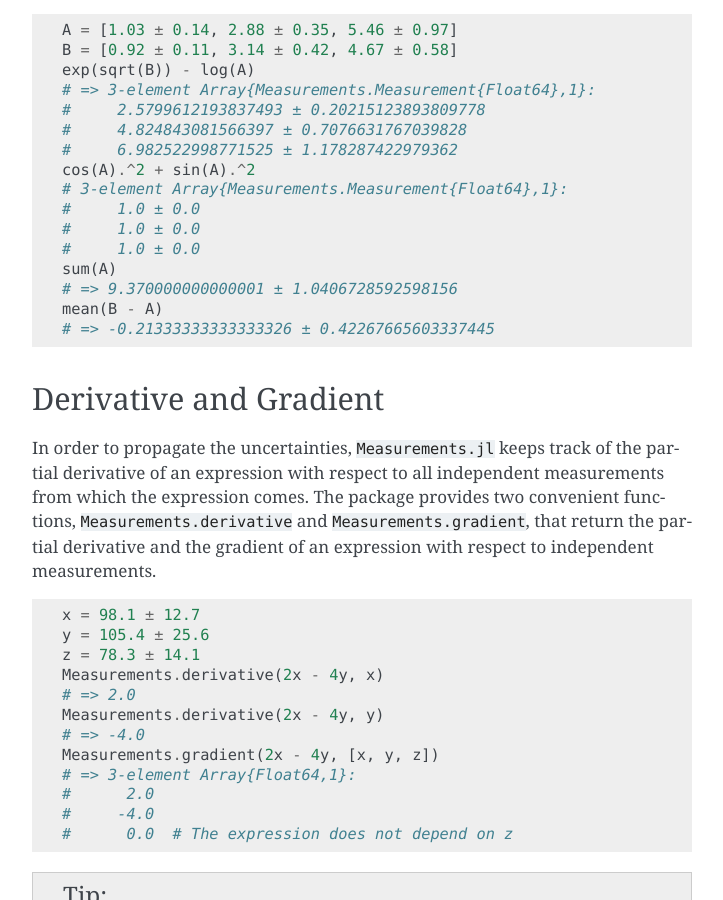
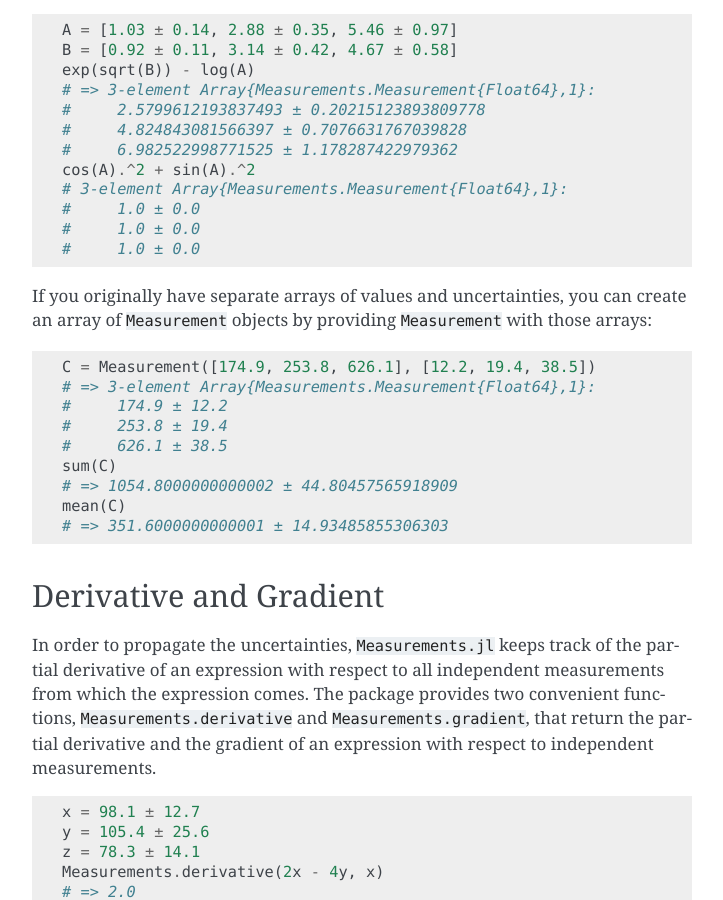
Before and after one commit to JuliaPhysics/Measurements.jl, a Sphinx documentation site: the page built from docs/examples.rst, in a window 1280 px wide and 900 px high, scrolled down 3940 px. Shown: the whole window, without its empty margins (388-1111 px from the left). Built offline with Sphinx 7.4.7, drawn with Linux system fonts in a browser that asks for light colours.

Commit message:
Vectorize Measurement function

```diff
--- a/docs/examples.rst
+++ b/docs/examples.rst
@@ -221,10 +221,22 @@ operations on them in the most natural way possible:
     #     1.0 ± 0.0
     #     1.0 ± 0.0
     #     1.0 ± 0.0
-    sum(A)
-    # => 9.370000000000001 ± 1.0406728592598156
-    mean(B - A)
-    # => -0.21333333333333326 ± 0.42267665603337445
+
+If you originally have separate arrays of values and uncertainties, you can
+create an array of ``Measurement`` objects by providing ``Measurement`` with
+those arrays:
+
+.. code-block:: julia
+
+    C = Measurement([174.9, 253.8, 626.1], [12.2, 19.4, 38.5])
+    # => 3-element Array{Measurements.Measurement{Float64},1}:
+    #     174.9 ± 12.2
+    #     253.8 ± 19.4
+    #     626.1 ± 38.5
+    sum(C)
+    # => 1054.8000000000002 ± 44.80457565918909
+    mean(C)
+    # => 351.6000000000001 ± 14.93485855306303
 
 Derivative and Gradient
 ~~~~~~~~~~~~~~~~~~~~~~~
```
Also changed, not shown: NEWS.md (+3 -0 lines), README.md (+9 -4 lines), 2 other files.
